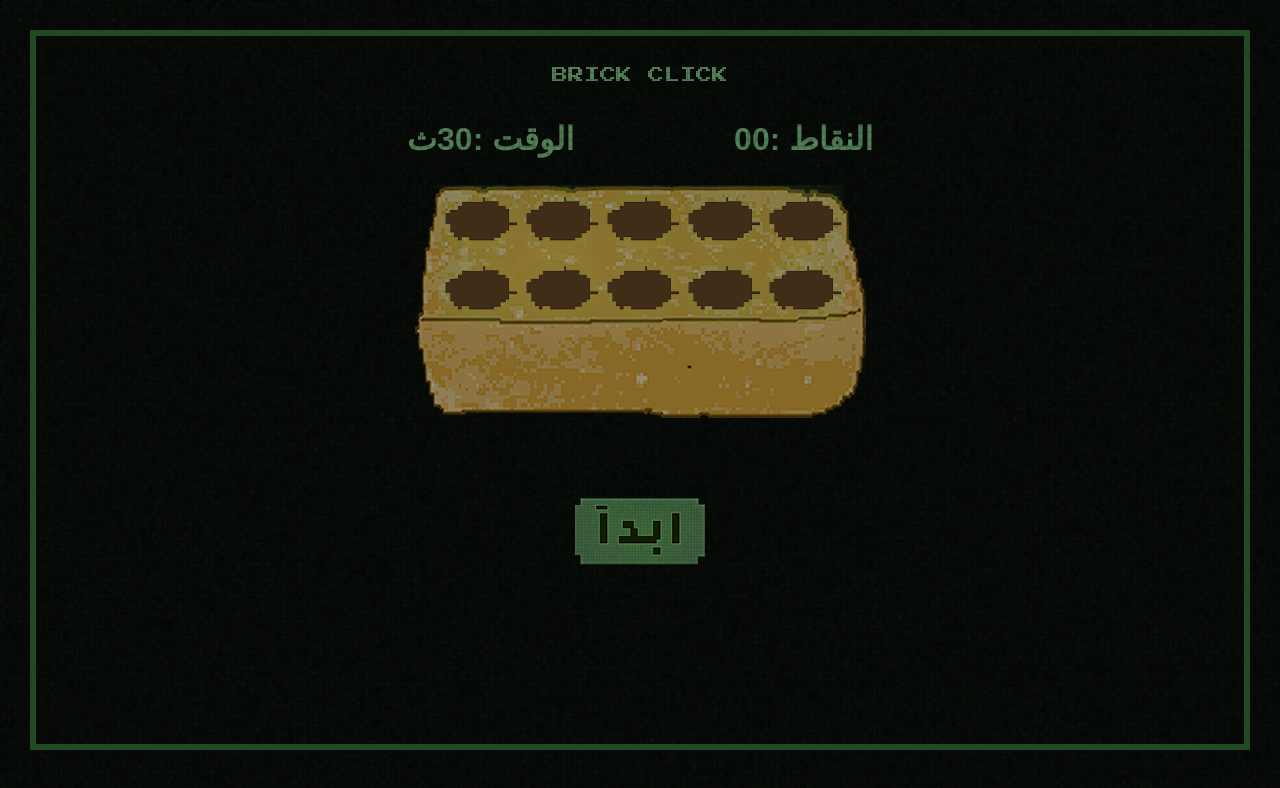
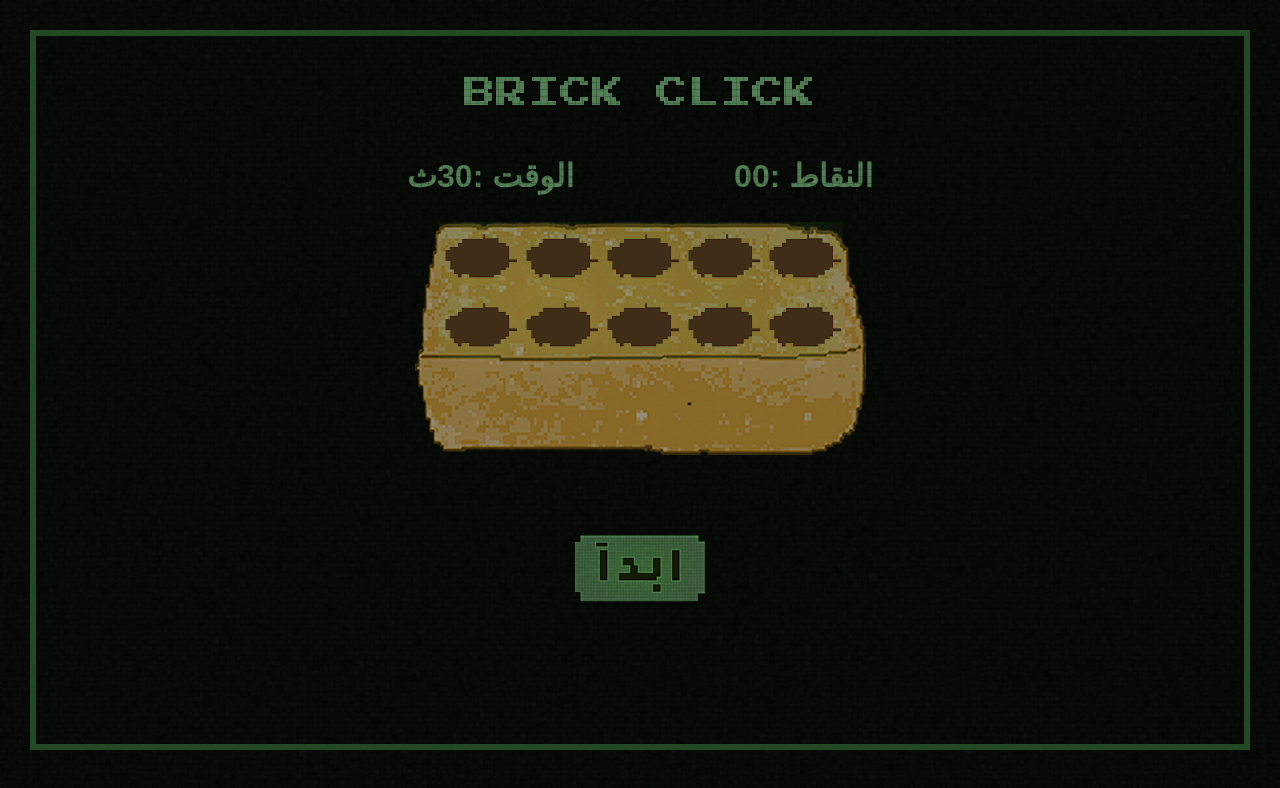
Before and after one commit to SalmaAbouElNasr/BrickClick, a plain HTML site: page index.html in a window 1280 px wide. Drawn offline with Linux system fonts and the light colour scheme; a web font is replaced by a local one.

Commit message:
mobile styles.css

```diff
--- a/assets/styles.css
+++ b/assets/styles.css
@@ -19,7 +19,7 @@ h1{
     font-family: "Press Start 2P", system-ui;
     font-weight: 400;
     font-style: normal;
-    font-size: inherit;
+    font-size: 2rem;
 }
 .container {
     display: flex;
```
